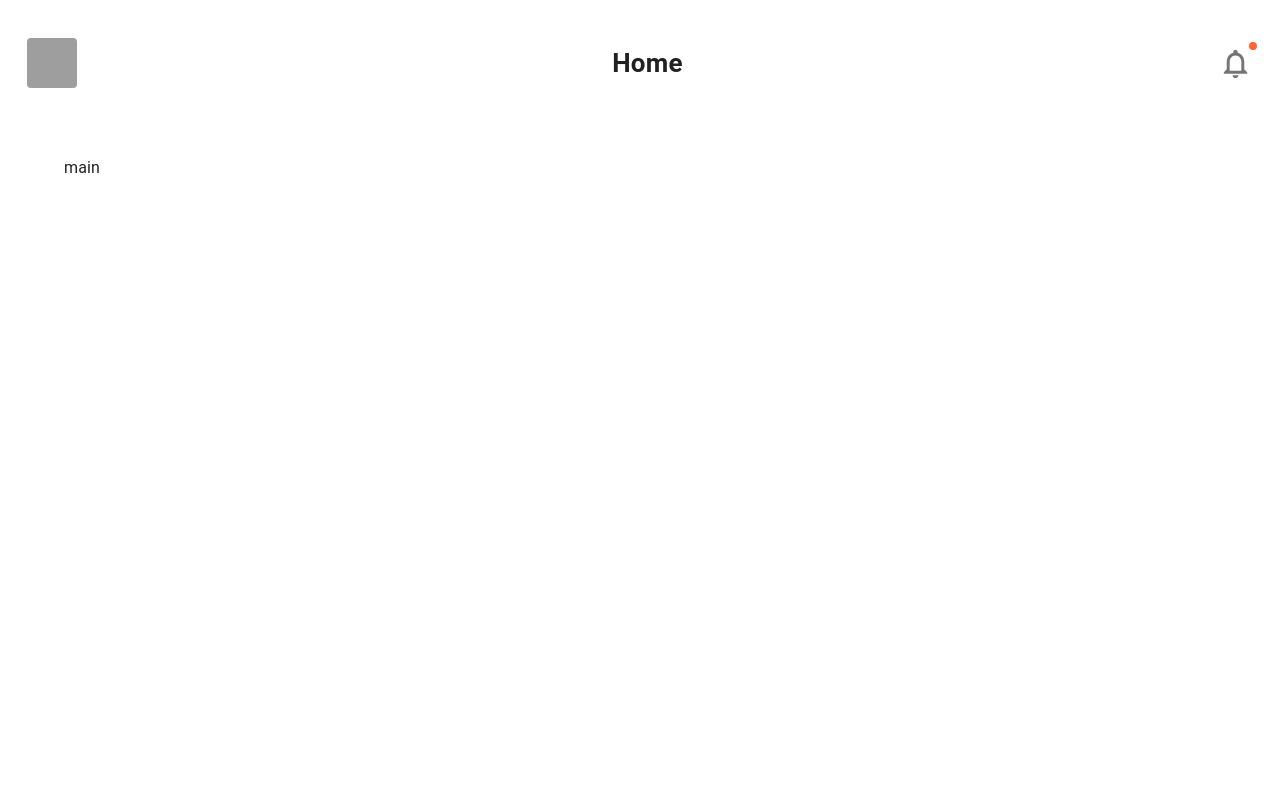
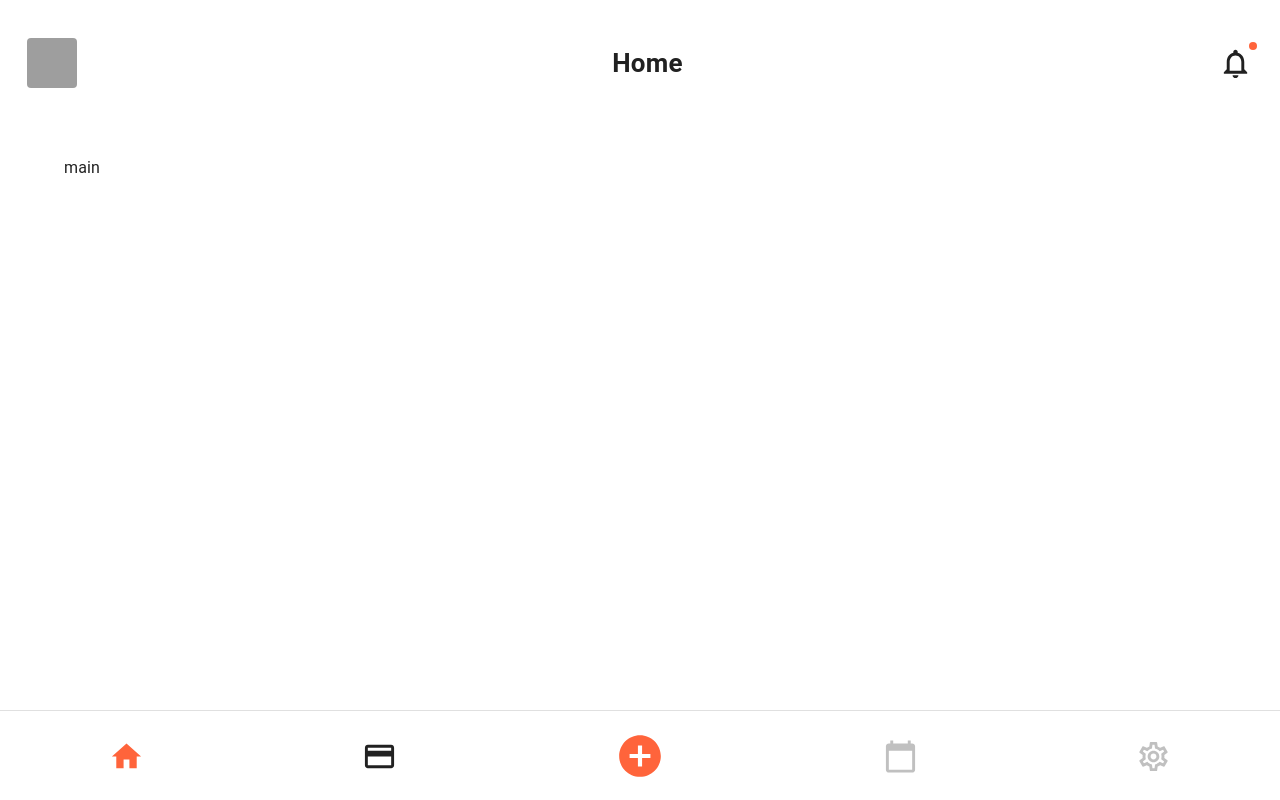
Before and after one commit to BohdanRusn/freysoft, a React (Create React App) app: page / in a window 1280 px wide. Built offline with nearby package versions, Linux system fonts and the light colour scheme; grey boxes are pictures that could not be loaded.

Commit message:
add footer

```diff
--- a/src/App.tsx
+++ b/src/App.tsx
@@ -1,12 +1,13 @@
 import React from "react";
 import "./App.css";
-import { Container, Typography } from "@mui/material";
+import { Box, Container, Typography } from "@mui/material";
 import { Route, Routes } from "react-router-dom";
 import Header from "./components/Header/Header";
+import Footer from "./components/Footer/Footer";
 
 function App() {
   return (
-    <>
+    <Box style={{ height: "100vh", width: "100vw" }}>
       <Header />
       <Container sx={{ padding: "0 27px" }}>
         <Routes>
@@ -14,7 +15,8 @@ function App() {
           <Route path="/" element={<Typography>main</Typography>} />
         </Routes>
       </Container>
-    </>
+      <Footer />
+    </Box>
   );
 }
 
--- /dev/null
+++ b/src/components/Footer/Footer.tsx
@@ -0,0 +1,55 @@
+import React from "react";
+import SettingsOutlinedIcon from "@mui/icons-material/SettingsOutlined";
+import AddCircleOutlinedIcon from "@mui/icons-material/AddCircleOutlined";
+import HomeIcon from "@mui/icons-material/Home";
+import CreditCardIcon from "@mui/icons-material/CreditCard";
+import CalendarTodayIcon from "@mui/icons-material/CalendarToday";
+import { useLocation, useNavigate } from "react-router-dom";
+import { Box, Divider } from "@mui/material";
+import StyledFooter from "./components/StyledFooter";
+
+function Footer() {
+  const { pathname } = useLocation();
+  const navigate = useNavigate();
+
+  return (
+    <StyledFooter>
+      <Divider />
+      <Box>
+        <HomeIcon
+          fontSize="large"
+          onClick={() => navigate("/")}
+          sx={{
+            color: (theme) =>
+              pathname === "/" ? theme.palette.action.active : "inherit",
+          }}
+        />
+        <CreditCardIcon
+          fontSize="large"
+          onClick={() => navigate("/expenses")}
+          sx={{
+            color: (theme) =>
+              pathname === "/expenses"
+                ? theme.palette.action.active
+                : "inherit",
+          }}
+        />
+        <AddCircleOutlinedIcon sx={{ width: 50, height: 50 }} color="action" />
+        <CalendarTodayIcon
+          sx={{
+            color: (theme) => theme.palette.action.disabled,
+          }}
+          fontSize="large"
+        />
+        <SettingsOutlinedIcon
+          sx={{
+            color: (theme) => theme.palette.action.disabled,
+          }}
+          fontSize="large"
+        />
+      </Box>
+    </StyledFooter>
+  );
+}
+
+export default Footer;
--- /dev/null
+++ b/src/components/Footer/components/StyledFooter.tsx
@@ -0,0 +1,20 @@
+import { styled } from "@mui/material";
+
+const StyledFooter = styled("footer")({
+  position: "fixed",
+  left: 0,
+  bottom: 0,
+  width: "100%",
+  height: 90,
+  "& div": {
+    display: "flex",
+    justifyContent: "space-around",
+    alignItems: "center",
+    height: "100%",
+    "& > *": {
+      cursor: "pointer",
+    },
+  },
+});
+
+export default StyledFooter;
--- a/src/components/Header/Header.tsx
+++ b/src/components/Header/Header.tsx
@@ -3,13 +3,13 @@ import React from "react";
 import { Avatar, Badge, Typography } from "@mui/material";
 import NotificationsNoneOutlinedIcon from "@mui/icons-material/NotificationsNoneOutlined";
 import { useLocation } from "react-router-dom";
-import MyComponent from "./components/StyledBody";
+import StyledHeaderBody from "./components/StyledBody";
 
 function Header() {
   const { pathname } = useLocation();
 
   return (
-    <MyComponent>
+    <StyledHeaderBody>
       <Avatar
         alt="Remy Sharp"
         variant="rounded"
@@ -20,9 +20,9 @@ function Header() {
         {pathname === "/" ? "Home" : "Expenses"}
       </Typography>
       <Badge variant="dot" color="primary">
-        <NotificationsNoneOutlinedIcon fontSize="large" color="action" />
+        <NotificationsNoneOutlinedIcon fontSize="large" />
       </Badge>
-    </MyComponent>
+    </StyledHeaderBody>
   );
 }
 
--- a/src/components/Header/components/StyledBody.tsx
+++ b/src/components/Header/components/StyledBody.tsx
@@ -1,6 +1,6 @@
 import { styled } from "@mui/material";
 
-const MyComponent = styled("div")({
+const StyledHeaderBody = styled("header")({
   backgroundColor: "#fff",
   padding: "38px 27px",
   marginBottom: 30,
@@ -9,4 +9,4 @@ const MyComponent = styled("div")({
   justifyContent: "space-between",
 });
 
-export default MyComponent;
+export default StyledHeaderBody;
--- a/src/theme.ts
+++ b/src/theme.ts
@@ -6,6 +6,10 @@ const theme = createTheme({
   palette: {
     primary: {
       main: "#FF643B",
+    },
+    action: {
+      active: "#FF643B",
+      disabled: "#C0C0C0",
     },
     secondary: {
       main: "#19857b",
```
